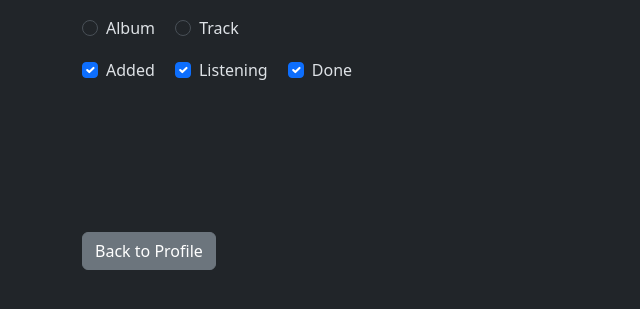
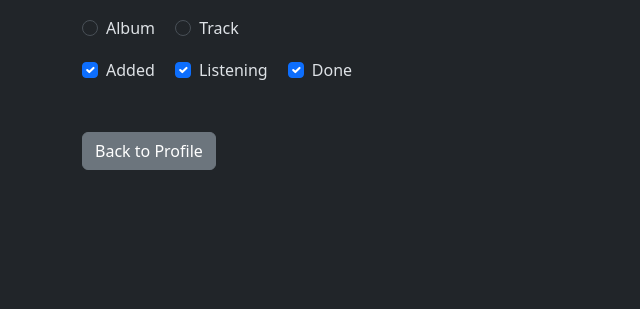
Before and after one commit to alemtani/spotify-tracker, a Flask app: page /user/1/library in a window 1280 px wide. Shown: the part 56-365 px from the top of the page, without its empty margins (0-640 px from the left). Run offline with Flask 3, Linux system fonts and the light colour scheme; some libraries are stand-ins or nearby versions.

Commit message:
Fix search and library styling and round reviews always

```diff
--- a/flask_app/players/routes.py
+++ b/flask_app/players/routes.py
@@ -40,7 +40,7 @@ def player_detail(player_id):
         tracker = Tracker.objects(spotify_id=player_id, user=current_user).first() if current_user.is_authenticated else None
         user_review = Review.objects(spotify_id=player_id, user=current_user).first() if current_user.is_authenticated else None
         reviews = Review.objects(spotify_id=player_id)
-        rating = reviews.average('rating')
+        rating = round(reviews.average('rating'), 1)
 
         # Sort reviews
         reviews = list(reviews)
--- a/flask_app/static/utils.js
+++ b/flask_app/static/utils.js
@@ -34,7 +34,7 @@ function addTrack(result) {
 }
 
 function processResults(results) {
-    $('#spinner').addClass('invisible');
+    $('#spinner').addClass('d-none');
     if (results.data.length === 0) return;
     results.data.forEach(function(result) {
         if (results['type'] == 'album') {
@@ -48,5 +48,5 @@ function processResults(results) {
 function clearResults() {
     $('#album-list').empty();
     $('#track-list').empty();
-    $('#spinner').removeClass('invisible');
+    $('#spinner').removeClass('d-none');
 }
--- a/flask_app/templates/library.html
+++ b/flask_app/templates/library.html
@@ -7,7 +7,7 @@
 
 <input type="hidden" id="userId" name="userId" value="{{ user_id }}">
 
-<div class="mt-3">
+<div class="mb-3">
     <div class="form-check form-check-inline">
         <input class="form-check-input" type="radio" name="item" id="album" value="album">
         <label class="form-check-label" for="album">Album</label>
@@ -18,7 +18,7 @@
     </div>
 </div>
 
-<div class="mt-3">
+<div class="mb-3">
     <div class="form-check form-check-inline">
         <input class="form-check-input" type="checkbox" name="status" id="s1" value="added" checked>
         <label class="form-check-label" for="s1">Added</label>
@@ -33,14 +33,14 @@
     </div>
 </div>
 
-<div class="mt-3 py-5">
+<div class="py-3">
     <div class="container">
         <div class="album row row-cols-1 row-cols-sm-2 row-cols-md-4 g-3" id="album-list">
         </div>
         <div class="list-group mb-3" id="track-list">
         </div>
     </div>
-    <div class="spinner-border invisible" id="spinner" role="status">
+    <div class="spinner-border d-none mb-3" id="spinner" role="status">
         <span class="visually-hidden">Loading...</span>
     </div>
 </div>
```
Also changed, not shown: flask_app/static/search.js (+4 -4 lines), flask_app/templates/index.html (+7 -3 lines).
